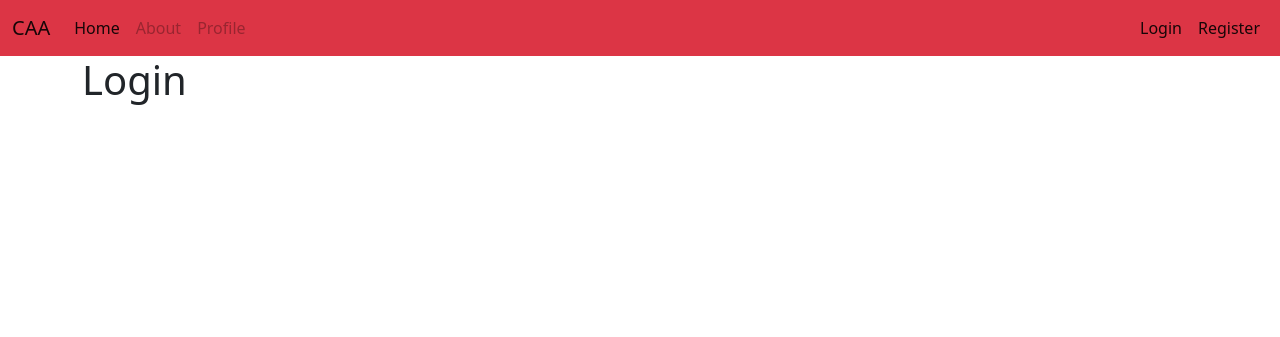
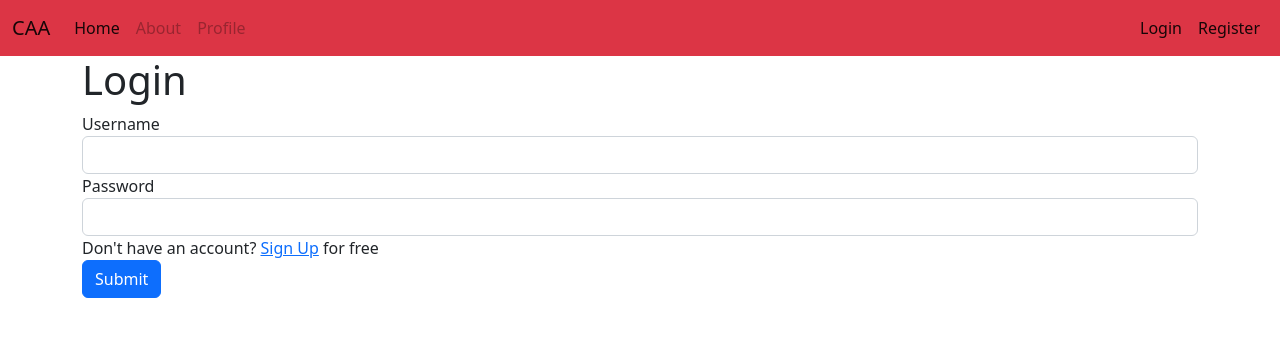
Before and after one commit to Camil458/CAA, a Flask app: page /login in a window 1280 px wide. Shown: the top 337 px of the page. Run offline with Flask 2, Linux system fonts and the light colour scheme; parts of the project's set-up code (start-up, migrations or seed data) failed here and were passed over; some libraries are stand-ins or nearby versions.

Commit message:
User login and logout

```diff
--- a/app/app.py
+++ b/app/app.py
@@ -1,5 +1,6 @@
 from flask import Flask
 from flask_sqlalchemy import SQLAlchemy
+from flask_login import LoginManager
 
 # init SQLAlchemy
 db = SQLAlchemy()
@@ -13,6 +14,16 @@ def create_app():
 
     db.init_app(app)
 
+    login_manager = LoginManager()
+    login_manager.login_view = 'login.login'
+    login_manager.init_app(app)
+
+    from .models import Users
+
+    @login_manager.user_loader
+    def load_user(user_id):
+        return Users.query.get(int(user_id))
+
     # blueprint for routes in our app
     from app.views.index import bp as bp_index
     app.register_blueprint(bp_index)
@@ -20,6 +31,9 @@ def create_app():
     from app.views.login import bp as bp_login
     app.register_blueprint(bp_login)
 
+    from app.views.logout import bp as bp_logout
+    app.register_blueprint(bp_logout)
+
     from app.views.register import bp as bp_register
     app.register_blueprint(bp_register)
 
--- a/app/models.py
+++ b/app/models.py
@@ -1,3 +1,4 @@
+from flask_login import UserMixin
 from datetime import datetime
 
 from sqlalchemy import DateTime
@@ -5,8 +6,8 @@ from sqlalchemy import DateTime
 from app.app import db
 
 
-class Users(db.Model):
-    uid = db.Column(db.Integer, primary_key=True)
+class Users(UserMixin, db.Model):
+    id = db.Column(db.Integer, primary_key=True)
     name = db.Column(db.String(1000))
     username = db.Column(db.String(1000), unique=True)
     email = db.Column(db.String(100), unique=True)
--- a/app/templates/includes/_navbar.html
+++ b/app/templates/includes/_navbar.html
@@ -18,16 +18,17 @@
       </ul>
       <form class="d-flex">
         <ul class="navbar-nav me-auto mb-2 mb-lg-0">
-          {% if session.logged_in %}
-            <li class="nav-item">
+          {% if not current_user.is_authenticated %}
+              <li class="nav-item">
+                <a class="nav-link active" aria-current="page" href="/login">Login</a>
+              </li>
+              <li class="nav-item">
+                <a class="nav-link active" aria-current="page" href="/register">Register</a>
+              </li>
+          {% endif %}
+          {% if current_user.is_authenticated %}
+              <li class="nav-item">
               <a class="nav-link active" aria-current="page" href="/logout">Logout</a>
-            </li>
-          {% else %}
-            <li class="nav-item">
-              <a class="nav-link active" aria-current="page" href="/login">Login</a>
-            </li>
-            <li class="nav-item">
-              <a class="nav-link active" aria-current="page" href="/register">Register</a>
             </li>
           {% endif %}
       </ul>
--- a/app/templates/index.html
+++ b/app/templates/index.html
@@ -1,3 +1,4 @@
 {% extends "base.html" %}
 {% block body %}
+    {{ current_user.is_authenticated }}
 {% endblock %}
--- a/app/templates/login.html
+++ b/app/templates/login.html
@@ -2,5 +2,15 @@
 {% block body %}
     {% from "includes/_formhelpers.html" import render_field %}
     <h1>Login</h1>
-    <form method="POST" action=""></form>
+    <form method="POST" action="">
+        <div class="form-group">
+            {{render_field(form.username, class_="form-control")}}
+        </div>
+        <div class="form-group">
+            {{render_field(form.password, class_="form-control")}}
+        </div>
+        Don't have an account? <a href="/register">Sign Up</a> for free
+        <br/>
+        <button type="submit" class="btn btn-primary">Submit</button>
+    </form>
 {% endblock %}
--- a/app/views/login.py
+++ b/app/views/login.py
@@ -1,8 +1,33 @@
-from flask import Blueprint, render_template
+from flask import Blueprint, render_template, request, redirect, url_for
+from werkzeug.security import check_password_hash
+
+from app.views.forms import LoginForm
+from flask_login import login_user
+
+from app.models import Users
 
 bp = Blueprint('login', __name__)
 
 
-@bp.route('/login')
+@bp.route('/login', methods=['GET', 'POST'])
 def login():
-    return render_template('login.html')
+    form = LoginForm(request.form)
+    if request.method == 'POST' and form.validate():
+        username = form.username.data
+        password = form.password.data
+
+        # if this returns a user, then the email already exists in database
+        user = Users.query.filter_by(username=username).first()
+
+        if user:
+            if not check_password_hash(user.password, password):
+                error = "Incorrect password"
+                return render_template('login.html', form=form, error=error)
+            else:
+                login_user(user)
+                return redirect(url_for('index.index'))
+        else:
+            error = "There is no user: " + str(username)
+            return render_template('login.html', form=form, error=error)
+
+    return render_template('login.html', form=form)
```
Also changed, not shown: app/views/logout.py (added, +11 -0 lines).
